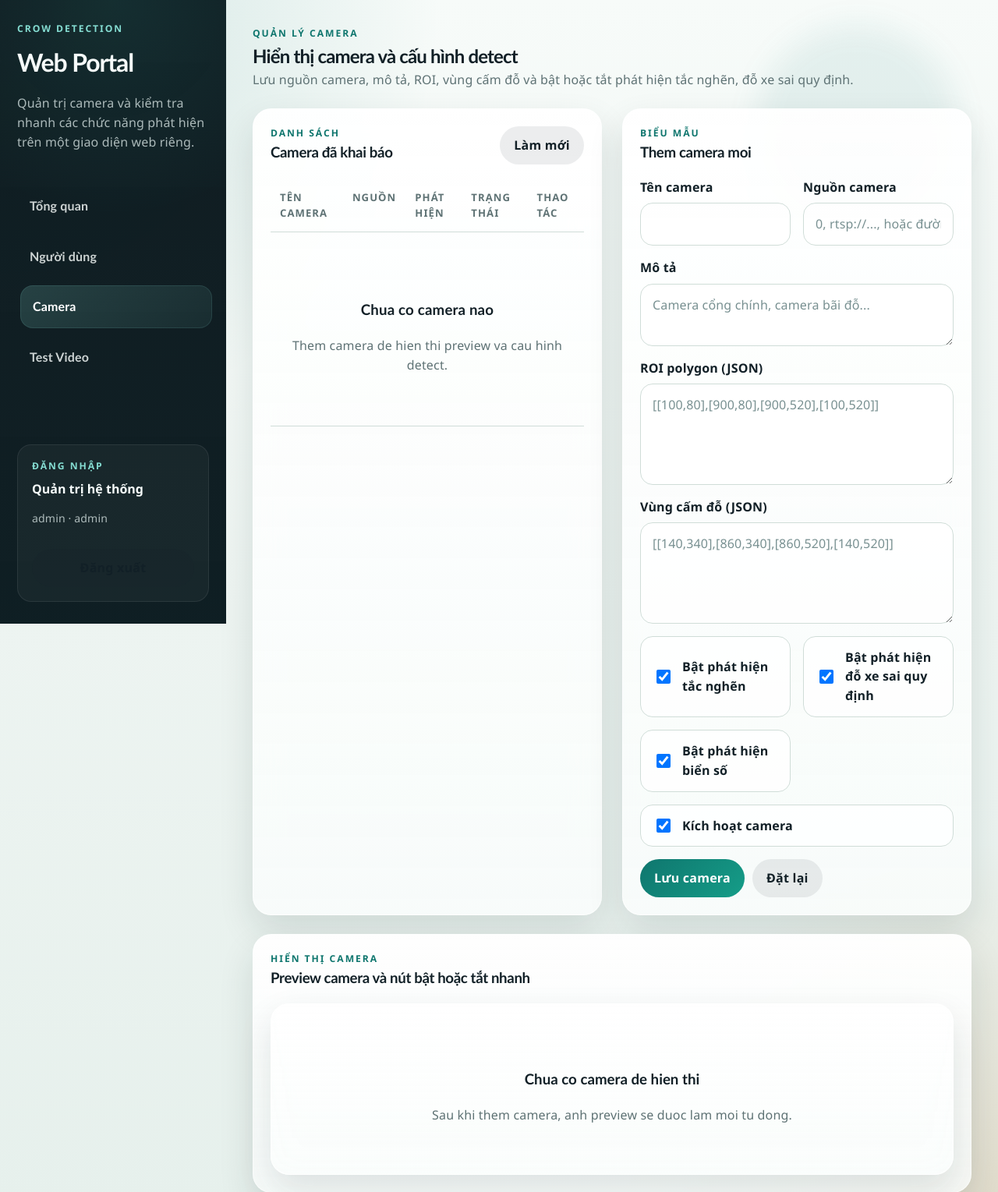
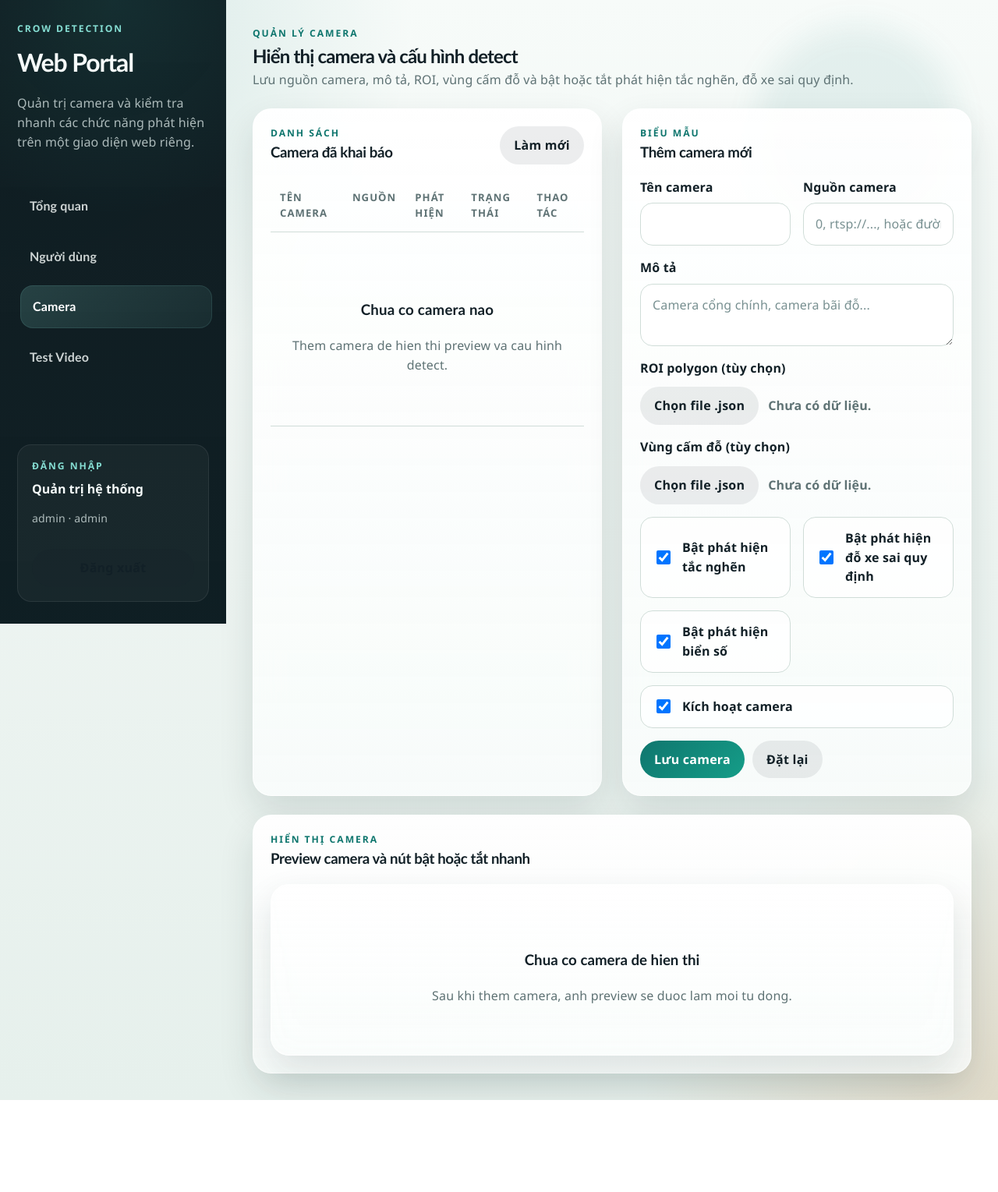
Before and after one commit to thainv299/UrbanM_AI, a FastAPI app: page /cameras in a window 1280 px wide. Shown: the top 1529 px of the page at 78% size. After the commit the page ends 1411 px from the top, so only its background shows below. Run offline with FastAPI, Linux system fonts and the light colour scheme; the visitor is signed in with stand-in values (Sample User, id 1); data comes from the database, SQL or seed files in the repository; data that the repository does not hold is empty.

Commit message:
feat: thêm chức năng load file json

```diff
--- a/frontend/static/js/cameras.js
+++ b/frontend/static/js/cameras.js
@@ -18,6 +18,10 @@ document.addEventListener("DOMContentLoaded", () => {
         description: document.getElementById("description"),
         roiPoints: document.getElementById("roi_points"),
         noParkingPoints: document.getElementById("no_parking_points"),
+        roiFilePicker: document.getElementById("roi_file_picker"),
+        roiStatus: document.getElementById("roi_points_status"),
+        noParkingFilePicker: document.getElementById("no_parking_file_picker"),
+        noParkingStatus: document.getElementById("no_parking_points_status"),
         enableCongestion: document.getElementById("enable_congestion"),
         enableIllegalParking: document.getElementById("enable_illegal_parking"),
         enableLicensePlate: document.getElementById("enable_license_plate"),
@@ -34,14 +38,64 @@ document.addEventListener("DOMContentLoaded", () => {
         fields.name.value = camera?.name || "";
         fields.streamSource.value = camera?.stream_source || "";
         fields.description.value = camera?.description || "";
-        fields.roiPoints.value = camera?.roi_points ? JSON.stringify(camera.roi_points, null, 2) : "";
-        fields.noParkingPoints.value = camera?.no_parking_points ? JSON.stringify(camera.no_parking_points, null, 2) : "";
+
+        fields.roiPoints.value = camera?.roi_points ? JSON.stringify(camera.roi_points) : "";
+        fields.roiFilePicker.value = "";
+        fields.roiStatus.textContent = camera?.roi_points ? "Đã có dữ liệu từ trước." : "Chưa có dữ liệu.";
+
+        fields.noParkingPoints.value = camera?.no_parking_points ? JSON.stringify(camera.no_parking_points) : "";
+        fields.noParkingFilePicker.value = "";
+        fields.noParkingStatus.textContent = camera?.no_parking_points ? "Đã có dữ liệu từ trước." : "Chưa có dữ liệu.";
+
         fields.enableCongestion.checked = camera ? Boolean(camera.enable_congestion) : true;
         fields.enableIllegalParking.checked = camera ? Boolean(camera.enable_illegal_parking) : true;
         fields.enableLicensePlate.checked = camera ? Boolean(camera.enable_license_plate) : true;
         fields.isActive.checked = camera ? Boolean(camera.is_active) : true;
-        formTitle.textContent = camera ? `Cap nhat camera #${camera.id}` : "Them camera moi";
+        formTitle.textContent = camera ? `Cập nhật camera #${camera.id}` : "Thêm camera mới";
     }
+
+    function handleFileSelect(fileInput, hiddenInput, statusSpan) {
+        fileInput.addEventListener("change", (event) => {
+            const file = event.target.files[0];
+            if (!file) {
+                hiddenInput.value = "";
+                statusSpan.textContent = "Chưa có dữ liệu.";
+                return;
+            }
+            const reader = new FileReader();
+            reader.onload = (e) => {
+                try {
+                    let parsed = JSON.parse(e.target.result);
+
+                    // Support layout JSON format from main.py {"points": [...]}
+                    if (parsed && typeof parsed === "object" && !Array.isArray(parsed) && Array.isArray(parsed.points)) {
+                        parsed = parsed.points;
+                    }
+
+                    if (!Array.isArray(parsed) || parsed.length < 3) {
+                        throw new Error("Dữ liệu JSON phải là mảng tọa độ chứa ít nhất 3 điểm.");
+                    }
+                    hiddenInput.value = JSON.stringify(parsed);
+                    statusSpan.textContent = "Đã tải file thành công.";
+                    statusSpan.style.color = "var(--color-primary, teal)";
+                } catch (error) {
+                    fileInput.value = "";
+                    hiddenInput.value = "";
+                    statusSpan.textContent = "Lỗi file không đúng chuẩn JSON Polygon.";
+                    statusSpan.style.color = "var(--color-danger, red)";
+                }
+            };
+            reader.readAsText(file);
+        });
+    }
+
+    if (fields.roiFilePicker && fields.roiPoints && fields.roiStatus) {
+        handleFileSelect(fields.roiFilePicker, fields.roiPoints, fields.roiStatus);
+    }
+    if (fields.noParkingFilePicker && fields.noParkingPoints && fields.noParkingStatus) {
+        handleFileSelect(fields.noParkingFilePicker, fields.noParkingPoints, fields.noParkingStatus);
+    }
+
 
     function formatDetection(camera) {
         return `
--- a/frontend/templates/cameras.html
+++ b/frontend/templates/cameras.html
@@ -63,15 +63,25 @@
                 <textarea id="description" name="description" rows="2" placeholder="Camera cổng chính, camera bãi đỗ..." ></textarea>
             </label>
 
-            <label class="field full-span">
-                <span>ROI polygon (JSON)</span>
-                <textarea id="roi_points" name="roi_points" rows="4" placeholder='[[100,80],[900,80],[900,520],[100,520]]'></textarea>
-            </label>
+            <div class="field full-span">
+                <span class="label-text">ROI polygon (tùy chọn)</span>
+                <div style="display: flex; align-items: center; gap: 12px; margin-top: 4px;">
+                    <input type="file" id="roi_file_picker" accept=".json" style="display: none;">
+                    <button type="button" class="button secondary" onclick="document.getElementById('roi_file_picker').click()">Chọn file .json</button>
+                    <span id="roi_points_status" class="muted">Chưa có dữ liệu.</span>
+                </div>
+                <input type="hidden" id="roi_points" name="roi_points">
+            </div>
 
-            <label class="field full-span">
-                <span>Vùng cấm đỗ (JSON)</span>
-                <textarea id="no_parking_points" name="no_parking_points" rows="4" placeholder='[[140,340],[860,340],[860,520],[140,520]]'></textarea>
-            </label>
+            <div class="field full-span">
+                <span class="label-text">Vùng cấm đỗ (tùy chọn)</span>
+                <div style="display: flex; align-items: center; gap: 12px; margin-top: 4px;">
+                    <input type="file" id="no_parking_file_picker" accept=".json" style="display: none;">
+                    <button type="button" class="button secondary" onclick="document.getElementById('no_parking_file_picker').click()">Chọn file .json</button>
+                    <span id="no_parking_points_status" class="muted">Chưa có dữ liệu.</span>
+                </div>
+                <input type="hidden" id="no_parking_points" name="no_parking_points">
+            </div>
 
             <label class="toggle-field">
                 <input type="checkbox" id="enable_congestion" name="enable_congestion" checked>
```
Also changed, not shown: frontend/static/js/test_video.js (+50 -0 lines), frontend/templates/test_video.html (+18 -8 lines).
